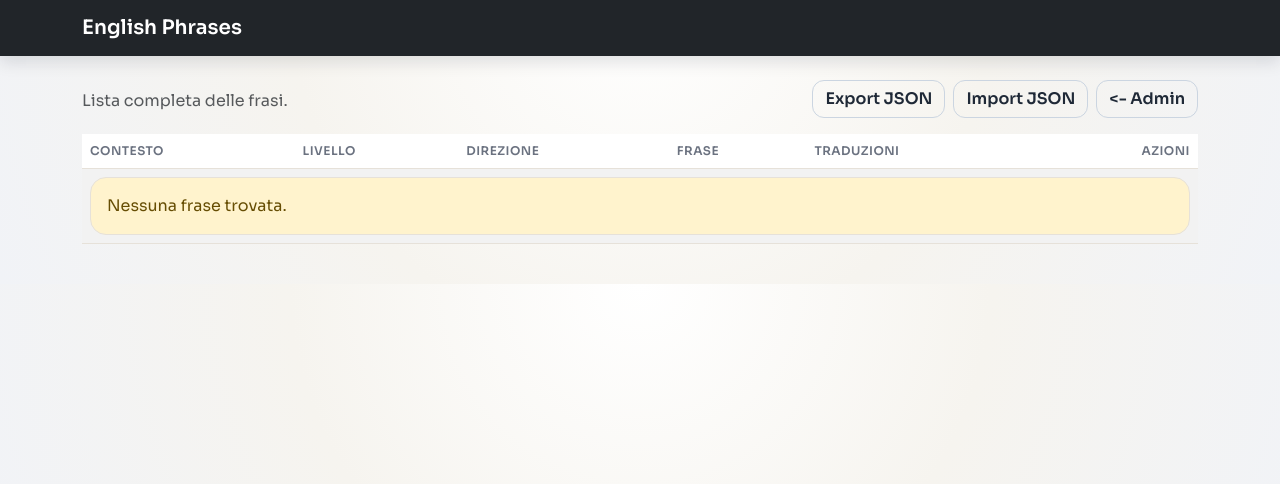
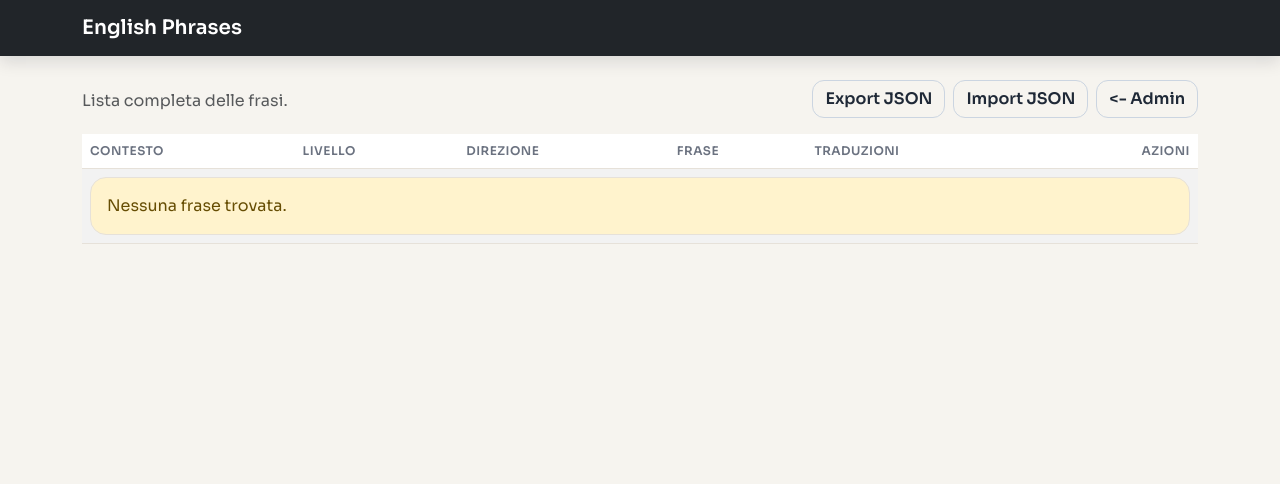
Before and after one commit to archistico/ImparaInglese, a Symfony app: template templates/admin/frasi/index.html.twig in a window 1280 px wide. Shown: the top 484 px of the page. Run offline with Twig, Linux system fonts and the light colour scheme; the template is opened without the code that fills it, so the values that code supplies are empty; some libraries are stand-ins or nearby versions.

Commit message:
fix background

```diff
--- a/templates/base.html.twig
+++ b/templates/base.html.twig
@@ -25,7 +25,7 @@
 
     body {
         font-family: 'Sora', sans-serif;
-        background: radial-gradient(circle at top, #ffffff 0%, var(--ep-bg) 50%, #f1f3f7 100%);
+        background: var(--ep-bg);
         color: var(--ep-ink);
     }
 
@@ -127,7 +127,7 @@
     </style>
     {% endblock %}
 </head>
-<body class="bg-light">
+<body>
 
 <nav class="navbar navbar-expand-lg navbar-dark bg-dark">
     <div class="container">
```
